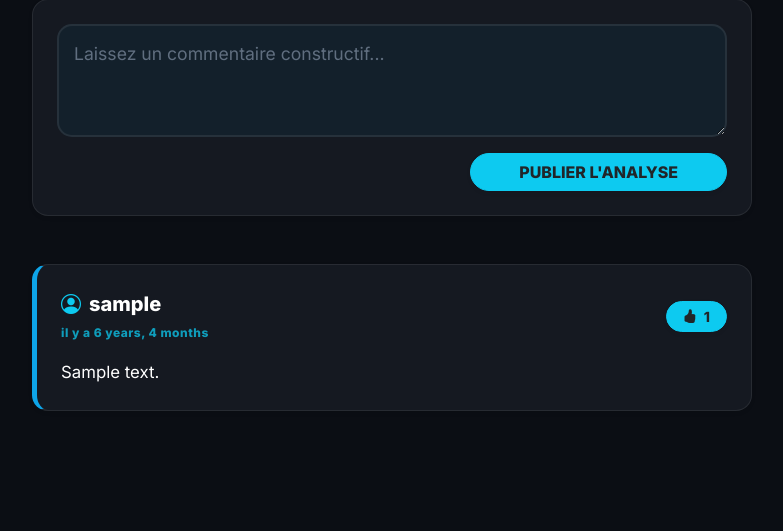
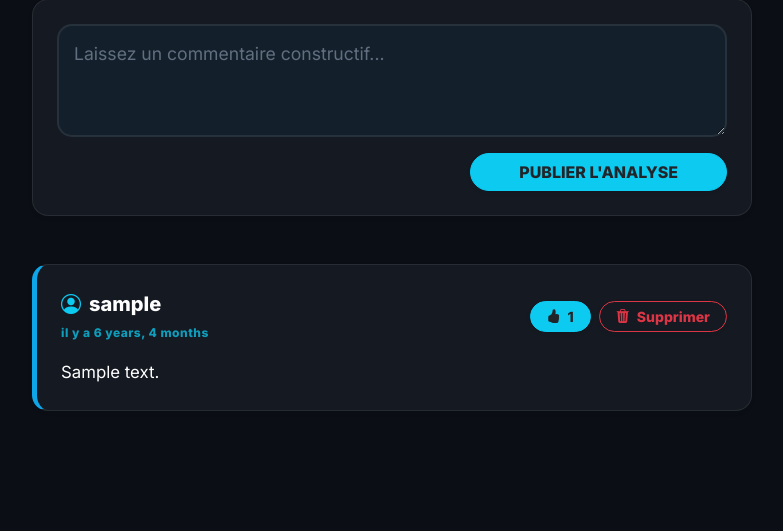
Before and after one commit to Glan-kig/tech_pulse, a Django app: page /article/1/ in a window 1280 px wide. Shown: the part 651-1182 px from the top of the page, without its empty margins (248-1031 px from the left). Run offline with Django 4.2, Linux system fonts and the light colour scheme; a user stored in the database is signed in; tables that the repository leaves empty hold one stand-in row (values such as "Sample post"); some libraries are stand-ins or nearby versions.

Commit message:
feat: add deleded comment

```diff
--- a/core/news/templates/news/article_detail.html
+++ b/core/news/templates/news/article_detail.html
@@ -95,12 +95,24 @@
                                     il y a {{ comment.created_at|timesince }}
                                 </small>
                             </div>
+
+                            <div class="d-flex align-items-center gap-2">
                                 <a href="{% url 'like_comment' comment.id %}" class="text-decoration-none">
                                     <button class="btn btn-sm btn-info text-dark fw-bold rounded-pill px-3 shadow-sm">
                                         <i class="bi bi-hand-thumbs-up-fill me-1"></i>
                                         {{ comment.likes.count }}
                                     </button>
                                 </a>
+
+                                {% if user.is_authenticated and comment.author == user or request.user.is_staff %}
+                                    <form action="{% url 'delete_comment' comment.id %}" method="POST" style="display:inline;" onsubmit="return confirm('Êtes-vous sûr de vouloir supprimer ce commentaire ?');">
+                                        {% csrf_token %}
+                                        <button type="submit" class="btn btn-sm btn-outline-danger rounded-pill px-3 shadow-sm fw-bold">
+                                            <i class="bi bi-trash3-fill me-1"></i> Supprimer
+                                        </button>
+                                    </form>
+                                {% endif %}
+                            </div>
                         </div>
                         <p class="dynamic-text mb-0 opacity-90" style="font-size: 1.05rem; line-height: 1.6;">
                             {{ comment.content }}
--- a/core/news/urls.py
+++ b/core/news/urls.py
@@ -13,5 +13,6 @@ urlpatterns = [
     path('profile/change-password/', views.change_password, name='change_password'),
     path('article/<int:pk>/', views.article_detail, name='article_detail'),
     path('comment/like/<int:comment_id>/', views.like_comment, name='like_comment'),
+    path('comment/<int:comment_id>/delete/', views.delete_comment, name='delete_comment'),
     path('favicon.ico', RedirectView.as_view(url=settings.STATIC_URL + 'img/favicon.png')),
 ]
--- a/core/news/views.py
+++ b/core/news/views.py
@@ -120,6 +120,19 @@ def article_detail(request, pk):
     })
 
 @login_required
+def delete_comment(request, comment_id):
+    comment = get_object_or_404(Comment, id=comment_id)
+    article_pk = comment.article.pk
+
+    if comment.author == request.user or request.user.is_staff: # Seul l'auteur du commentaire ou un admin peut le supprimer
+        comment.delete()
+        messages.success(request, "Votre commentaire a été supprimé avec succès.")
+    else:
+        messages.error(request, "Vous n'avez pas la permission de supprimer ce commentaire.")
+
+    return redirect('article_detail', pk=article_pk)
+
+@login_required
 def like_comment(request, comment_id):
     comment = get_object_or_404(Comment, id = comment_id)
     like, created = CommentLike.objects.get_or_create(user=request.user, comment=comment)
```
Lines whose indentation alone changed are shown as unchanged.
